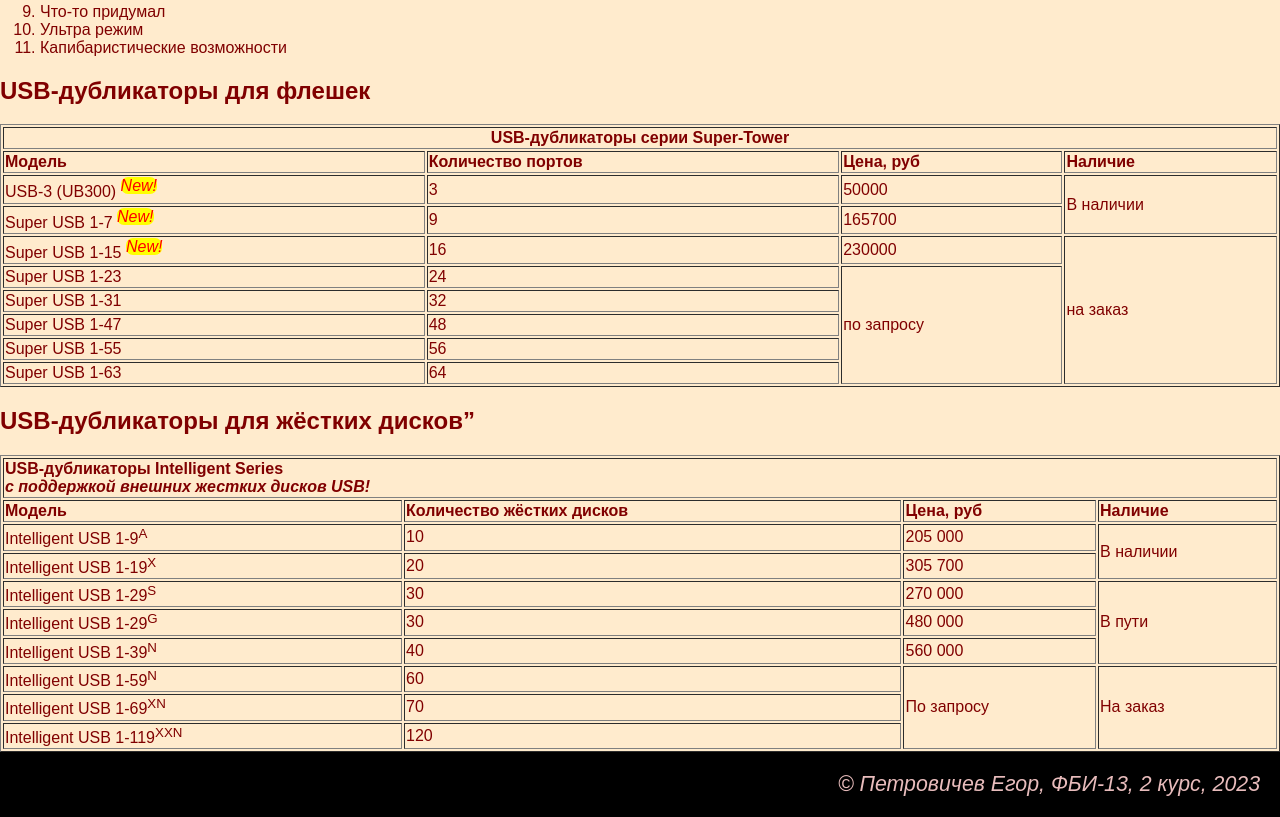
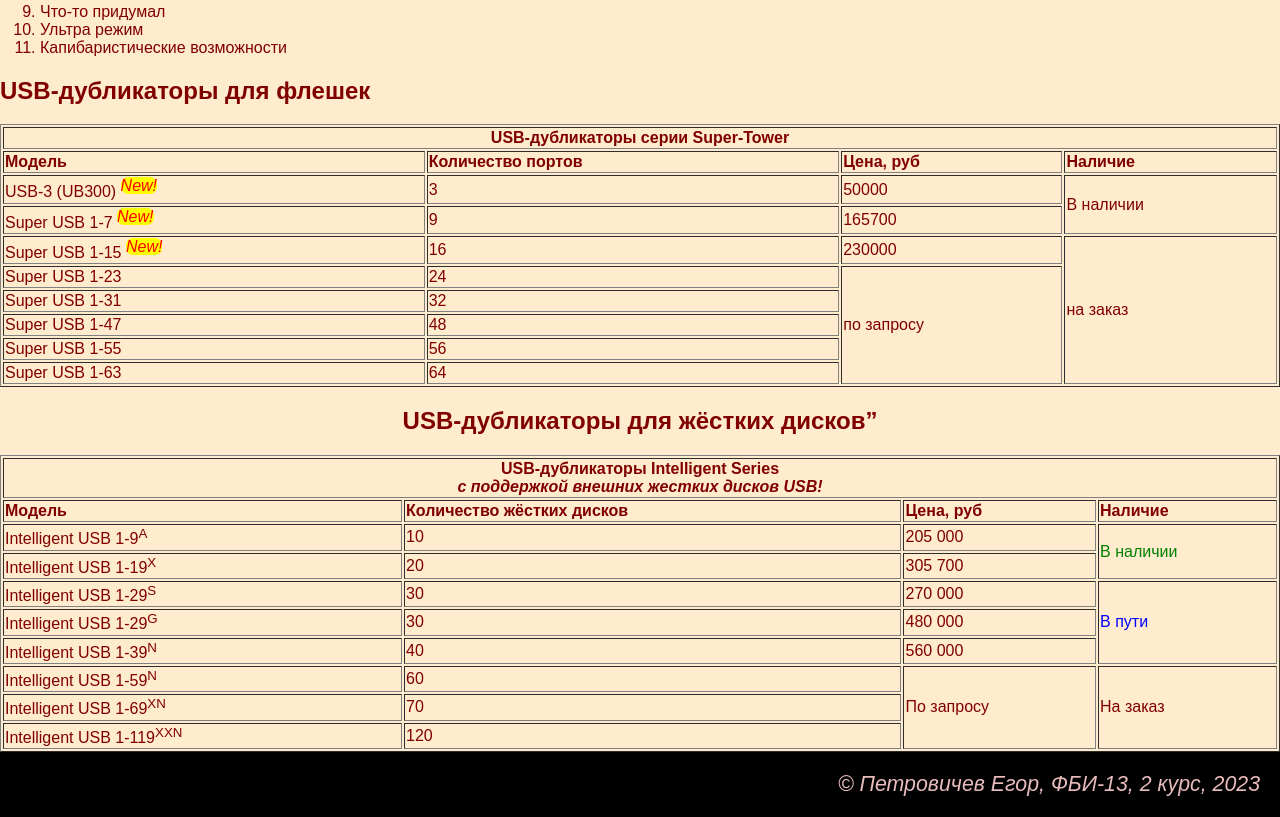
Before and after one commit to Helsey07/web-programming-labs, a plain HTML site: page lab2.html in a window 1280 px wide. Shown: the part 736-1553 px from the top of the page. Drawn offline with Linux system fonts and the light colour scheme.

Commit message:
Стиль второй таблицы

```diff
--- a/lab2.html
+++ b/lab2.html
@@ -150,17 +150,17 @@
                 </tr>
             </table>
 
-            <h2>USB-дубликаторы для жёстких дисков”</h2>
+            <h2 style="text-align: center;">USB-дубликаторы для жёстких дисков”</h2>
 
             <table border="1" width="100%">
                 <tr>
                     <td colspan="4">
                         <b>
-                            <div>
+                            <div style="text-align: center;">
                                 USB-дубликаторы Intelligent Series
                             </div>
 
-                            <div>
+                            <div style="text-align: center;">
                                 <i>с поддержкой внешних жестких дисков USB!</i>
                             </div>
                         </b>
@@ -178,7 +178,7 @@
                     <td>Intelligent USB 1-9<sup>A</sup></td>
                     <td>10</td>
                     <td>205&nbsp;000</td>
-                    <td rowspan="2">В наличии</td>
+                    <td rowspan="2" style="color: green;">В наличии</td>
                 </tr>
 
                 <tr>
@@ -191,7 +191,7 @@
                     <td>Intelligent USB 1-29<sup>S</sup></td>
                     <td>30</td>
                     <td>270&nbsp;000</td>
-                    <td rowspan="3">В пути</td>
+                    <td rowspan="3" style="color: blue;">В пути</td>
                 </tr>
 
                 <tr>
```
